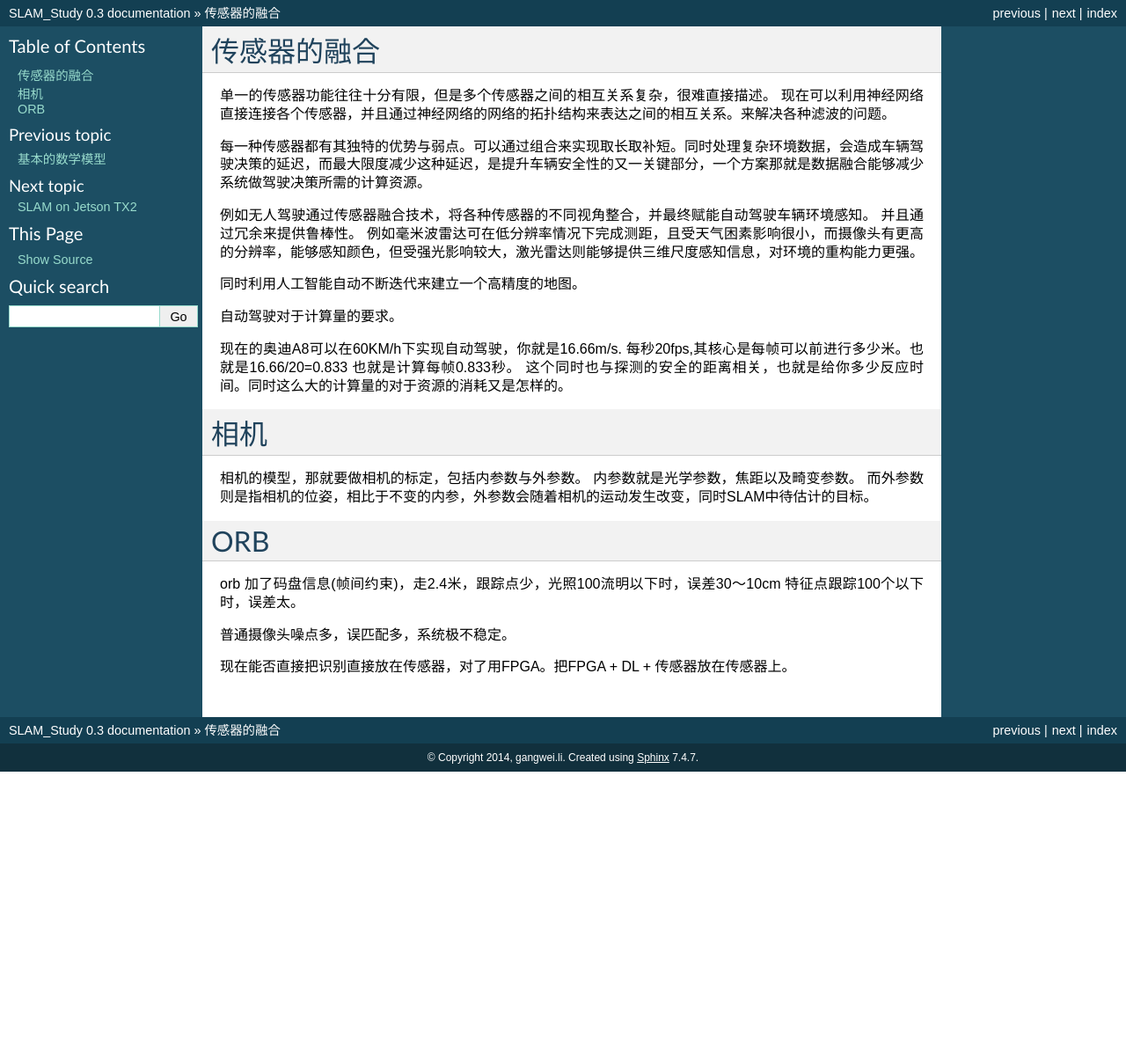
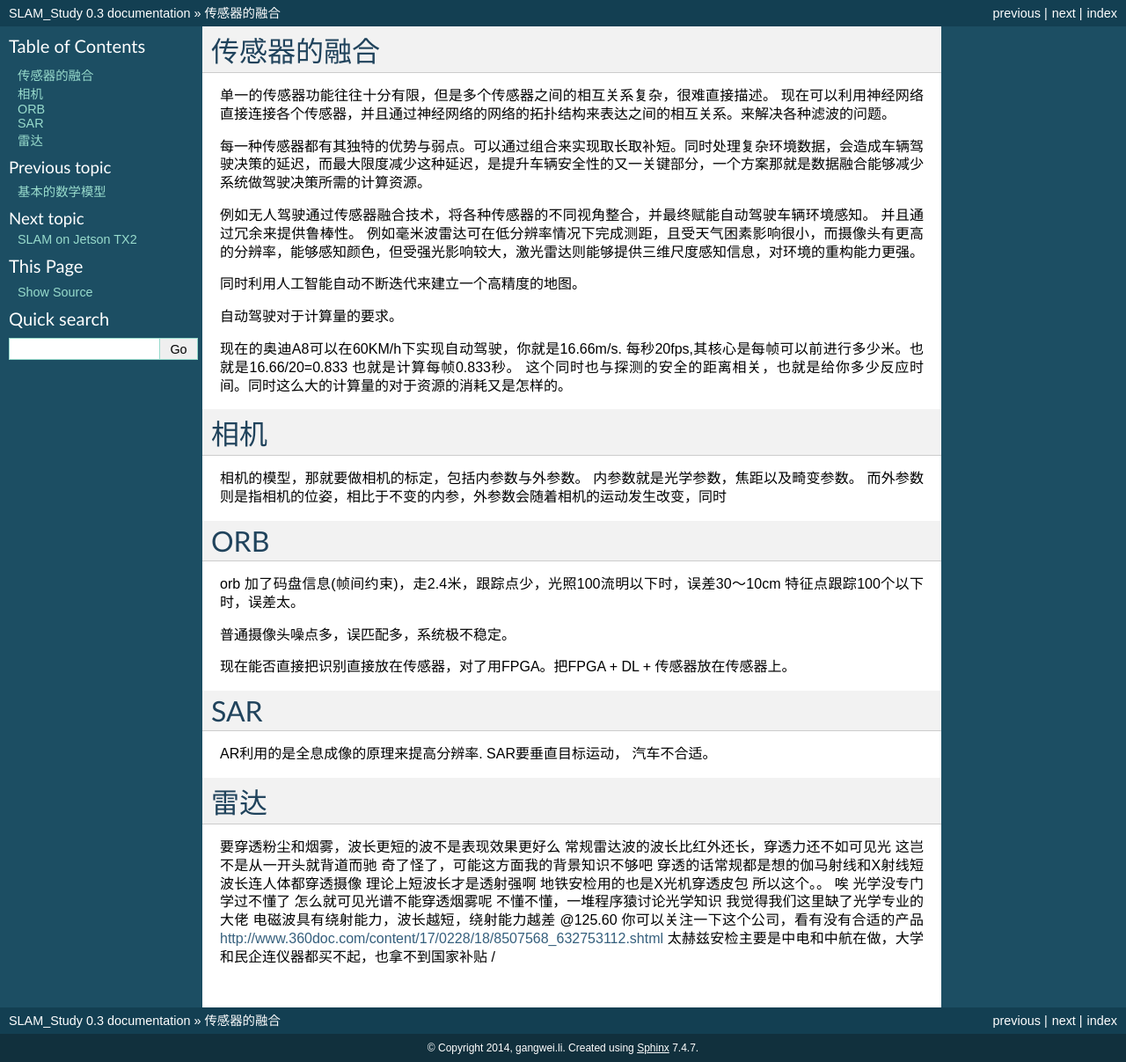
Before and after one commit to gwli/SLAM_Study, a Sphinx documentation site: the page built from source/sensor.rst, in a window 1280 px wide. Shown: the whole page at 88% size. Built offline with Sphinx 7.4.7, drawn with Linux system fonts in a browser that asks for light colours; pages that are not in the unit, such as notebooks, are missing from menus; before the commit the page ends 900 px from its top, so only the background shows below that.

Commit message:
各种算法的适应性

```diff
--- a/source/index.rst
+++ b/source/index.rst
@@ -11,6 +11,10 @@ Contents:
 .. toctree::
    :maxdepth: 3
 
+   stage_0.rst
+   stage_1.rst
+   stage_2.rst
+   stage_3.rst
    Framework.rst
    sensor.rst
    SLAMOnJetsonTX2.rst
--- a/source/sensor.rst
+++ b/source/sensor.rst
@@ -23,7 +23,7 @@
 
 相机的模型，那就要做相机的标定，包括内参数与外参数。
 内参数就是光学参数，焦距以及畸变参数。
-而外参数则是指相机的位姿，相比于不变的内参，外参数会随着相机的运动发生改变，同时SLAM中待估计的目标。
+而外参数则是指相机的位姿，相比于不变的内参，外参数会随着相机的运动发生改变，同时
 
 
 ORB
@@ -36,3 +36,29 @@ orb 加了码盘信息(帧间约束)，走2.4米，跟踪点少，光照100流
 
 
 现在能否直接把识别直接放在传感器，对了用FPGA。把FPGA + DL + 传感器放在传感器上。
+
+
+
+SAR
+===
+AR利用的是全息成像的原理来提高分辨率. SAR要垂直目标运动， 汽车不合适。
+
+雷达
+====
+
+要穿透粉尘和烟雾，波长更短的波不是表现效果更好么
+常规雷达波的波长比红外还长，穿透力还不如可见光
+这岂不是从一开头就背道而驰
+奇了怪了，可能这方面我的背景知识不够吧
+穿透的话常规都是想的伽马射线和X射线短波长连人体都穿透摄像
+理论上短波长才是透射强啊
+地铁安检用的也是X光机穿透皮包
+所以这个。。
+唉
+光学没专门学过不懂了
+怎么就可见光谱不能穿透烟雾呢
+不懂不懂，一堆程序猿讨论光学知识
+我觉得我们这里缺了光学专业的大佬
+电磁波具有绕射能力，波长越短，绕射能力越差
+@125.60 你可以关注一下这个公司，看有没有合适的产品 http://www.360doc.com/content/17/0228/18/8507568_632753112.shtml
+太赫兹安检主要是中电和中航在做，大学和民企连仪器都买不起，也拿不到国家补贴 /
```
Also changed, not shown: source/Framework.rst (+9 -3 lines).
